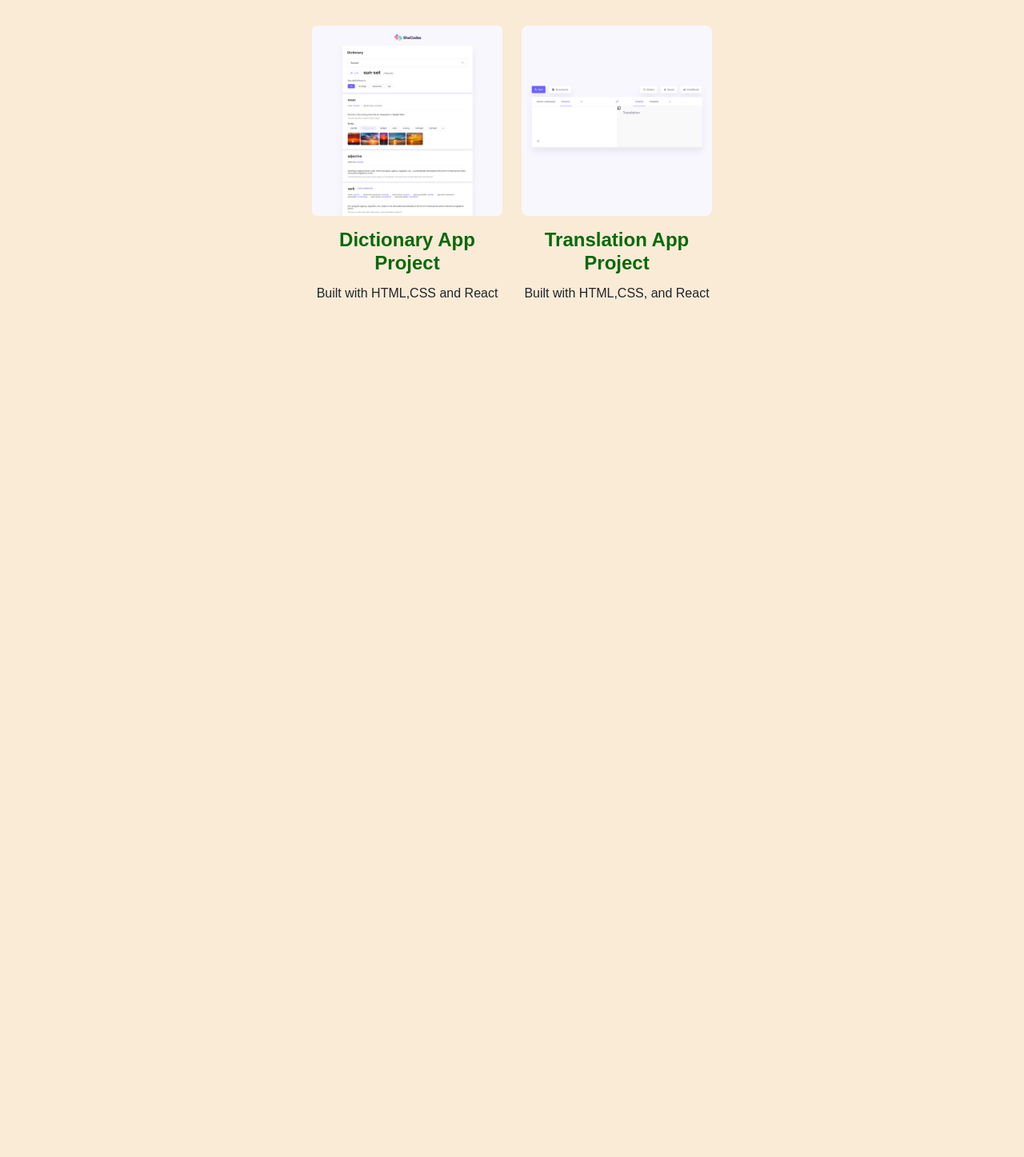
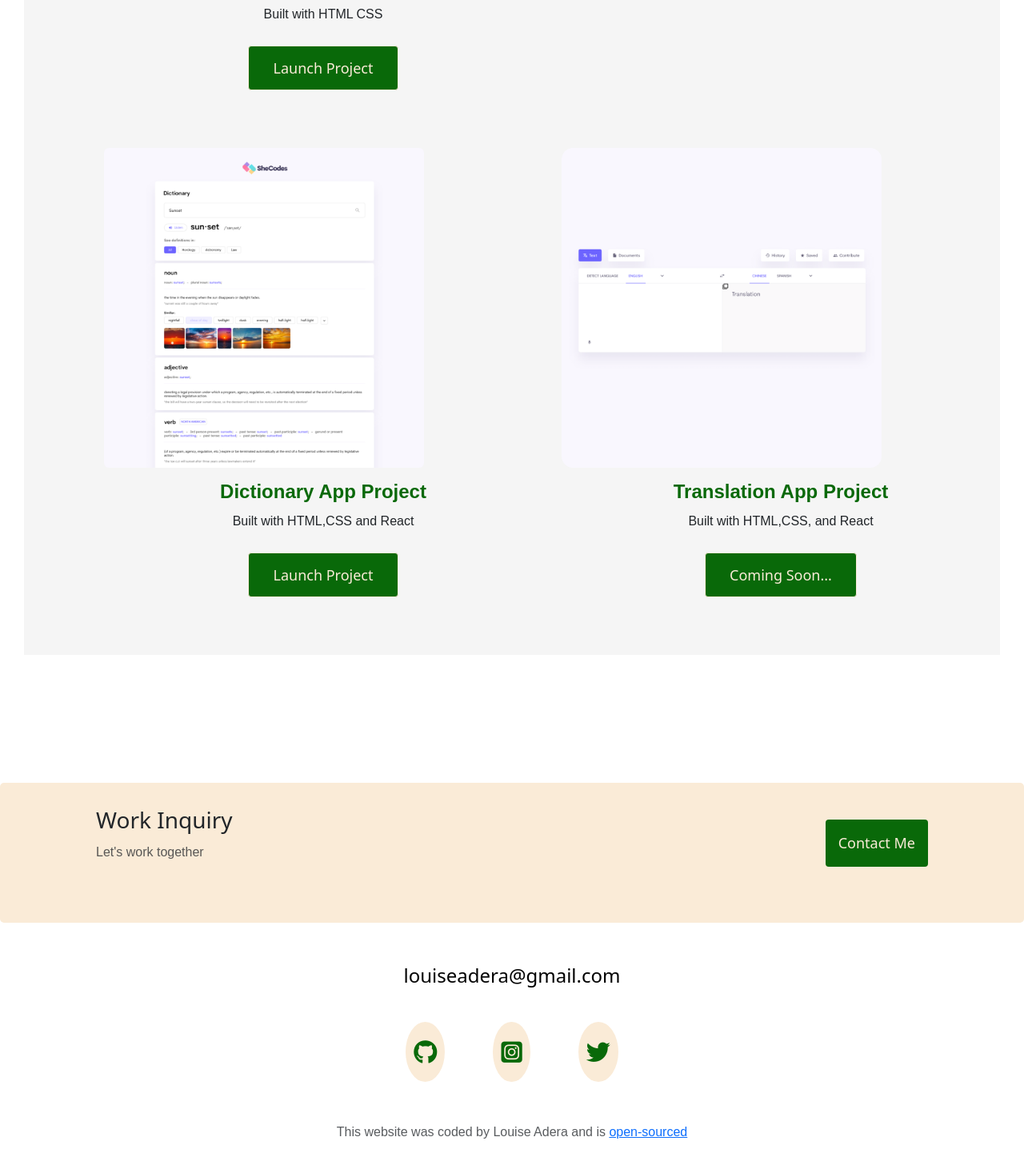
Before and after one commit to Miss-Louisa88/My-Portfolio-Web-Development, a plain HTML site: page work.html in a window 1280 px wide. Shown: the part 861-2308 px from the top of the page at 80% size. Before the commit the page ends 1403 px from the top, so only its background shows below. Drawn offline with nearby package versions, Linux system fonts and the light colour scheme.

Commit message:
Navbars
Added navigation bars and footers to work.html

```diff
--- a/style.css
+++ b/style.css
@@ -10,9 +10,7 @@
   --heading-font-family: "Playfair Display", serif;
   --default-font-family: "Poppins", sans-serif;
 }
-body {
-  background: var(--branding-color);
-}
+
 .about-me-description {
   margin: 30px;
 }
@@ -301,9 +299,24 @@ footer .contact-box p {
 }
 .about-container {
   background: var(--branding-color);
-  padding: 60px 80px;
+  padding: 40px 80px;
 }
 .col-lg-7 {
   padding: 20px;
   padding-right: 20px;
 }
+.content-container {
+  min-width: 1200;
+  padding: 60px 30px;
+  width: 100%;
+}
+.project-content {
+  padding-left: 100px;
+  background: whitesmoke;
+}
+.img-fluid rounded mb-3 {
+  height: 500px;
+
+  max-width: 100%;
+  height: auto;
+}
--- a/work.html
+++ b/work.html
@@ -11,12 +11,23 @@
         integrity="sha384-YvpcrYf0tY3lHB60NNkmXc5s9fDVZLESaAA55NDzOxhy9GkcIdslK1eN7N6jIeHz"
         crossorigin="anonymous"></script>
     <link rel="stylesheet" href="style.css">
+    <script src="https://kit.fontawesome.com/297be9aab6.js" crossorigin="anonymous"></script>
 </head>
 
-<body>
-    <div class="content-container container">
-        <div class="content">
-            <h1 class="mb-20 mt-20 text-center">Take a look at what I've been working on!</h1>
+<body class="work">
+    <nav class="d-flex justify-contect-between">
+        <img src="images/logo.png" alt="logo" class="logo d-none d-md-block">
+        <img src="images/logo.small.png" alt="smalllogo" class=" small-logo img-fluid d-block d-md-none">
+        <ul>
+            <li><a href="index.html">Home</a></li>
+            <li> <a href="about.html" title="About Louise Adera">About</a></li>
+            <li> <a href="/" class="active" title="Louise Adera developer projects">Work</a></li>
+            <li> <a href="contact.html" title="Contact Louise Adera">Contact</a></li>
+        </ul>
+    </nav>
+    <div class="content-container">
+        <div class="project-content">
+            <h1 class="mb-20 mt-20 sm text-center">Take a look at what I've been working on!</h1>
 
 
             <div class="row">
@@ -25,32 +36,78 @@
                         class="img-fluid rounded mb-3">
                     <h2 class="text-center">Scented Candle Project</h2>
                     <p class="text-center">Built with HTML CSS</p>
+                    <div class="text-center mt-4 mb-5">
+                        <a href="/" class="btn-primary btn-branding-outline" target="_blank">Launch
+                            Project</a>
+                    </div>
                 </div>
                 <div class="col-md-6 mb-4"><img src="images/weatherapp.png" alt="weather app"
                         class="img-fluid rounded mb-3">
                     <h2 class="text-center">Weather App Project</h2>
                     <p class="text-center"> Built with HTML, CSS, and JavaScript</p>
+                    <div class="text-center mt-4 mb-5">
+                        <a href="https://louiseweatherforecast.netlify.app/" class="btn-primary btn-branding-outline"
+                            target="_blank">Launch
+                            Project</a>
+                    </div>
                 </div>
                 <div class="col-md-6 mb-4"><img src="images/dictionary.png" alt="dictionary app"
                         class="img-fluid rounded mb-3">
                     <h2 class="text-center"> Dictionary App Project</h2>
                     <p class="text-center"> Built with HTML,CSS and React</p>
+                    <div class="text-center mt-4 mb-5">
+                        <a href="https://www.dictionary.shecodes.io/" class="btn-primary btn-branding-outline"
+                            target="_blank">Launch
+                            Project</a>
+                    </div>
                 </div>
                 <div class="col-md-6 mb-4"><img src="images/translation.png" alt="translation app"
                         class="img-fluid rounded mb-3">
                     <h2 class="text-center"> Translation App Project</h2>
                     <p class="text-center">Built with HTML,CSS, and React</p>
+                    <div class="text-center mt-4 mb-5">
+                        <a href="https://www.shecodes.io/" class="btn-primary btn-branding-outline" target="_blank">
+                            Coming Soon...
+                        </a>
+                    </div>
                 </div>
             </div>
 
         </div>
 
     </div>
+    <div class="container-footer">
+        <footer>
+            <div class="contact-box justify-content-between mb-5 d-none d-md-flex">
+                <div>
+                    <h3>Work Inquiry</h3>
+                    <p class="text-muted d-block">Let's work together</p>
+                </div>
+                <div>
+                    <a class="btn btn-branding mt-3 " href="contact.html" title="Contact Louise Adera">Contact
+                        Me</a>
+                </div>
+            </div>
+            <div>
 
+                <div class="footer-email">
+                    <a href="mailto:louiseadera@gmail.com" target="_blank" class="email-link">louiseadera@gmail.com</a>
+                </div>
 
-
-
-
+                <div class="social-links d-flex justify-content-center">
+                    <a href="https://github.com/Miss-Louisa88" target="_blank"><i class="fa-brands fa-github"
+                            title="Louise Adera Github profile"></i></a>
+                    <a href="https://www.instagram.com/louisaguda/" target="_blank"><i
+                            class="fa-brands fa-square-instagram"
+                            title="Louise Adera developer instagram profile"></i></a>
+                    <a href="https://x.com/LouisaCodes" target="_blank"><i class="fa-brands fa-twitter"
+                            title="Louise Adera developer twitter profile"></i></a>
+                </div>
+                <p class="text-muted text-center mt-5">This website was coded by Louise Adera and is <a
+                        href="https://github.com/Miss-Louisa88/My-Portfolio-Web-Development"
+                        target="_blank">open-sourced</a></p>
+        </footer>
+    </div>
 </body>
 
 </html>
```
Also changed, not shown: index.html (+0 -3 lines).
